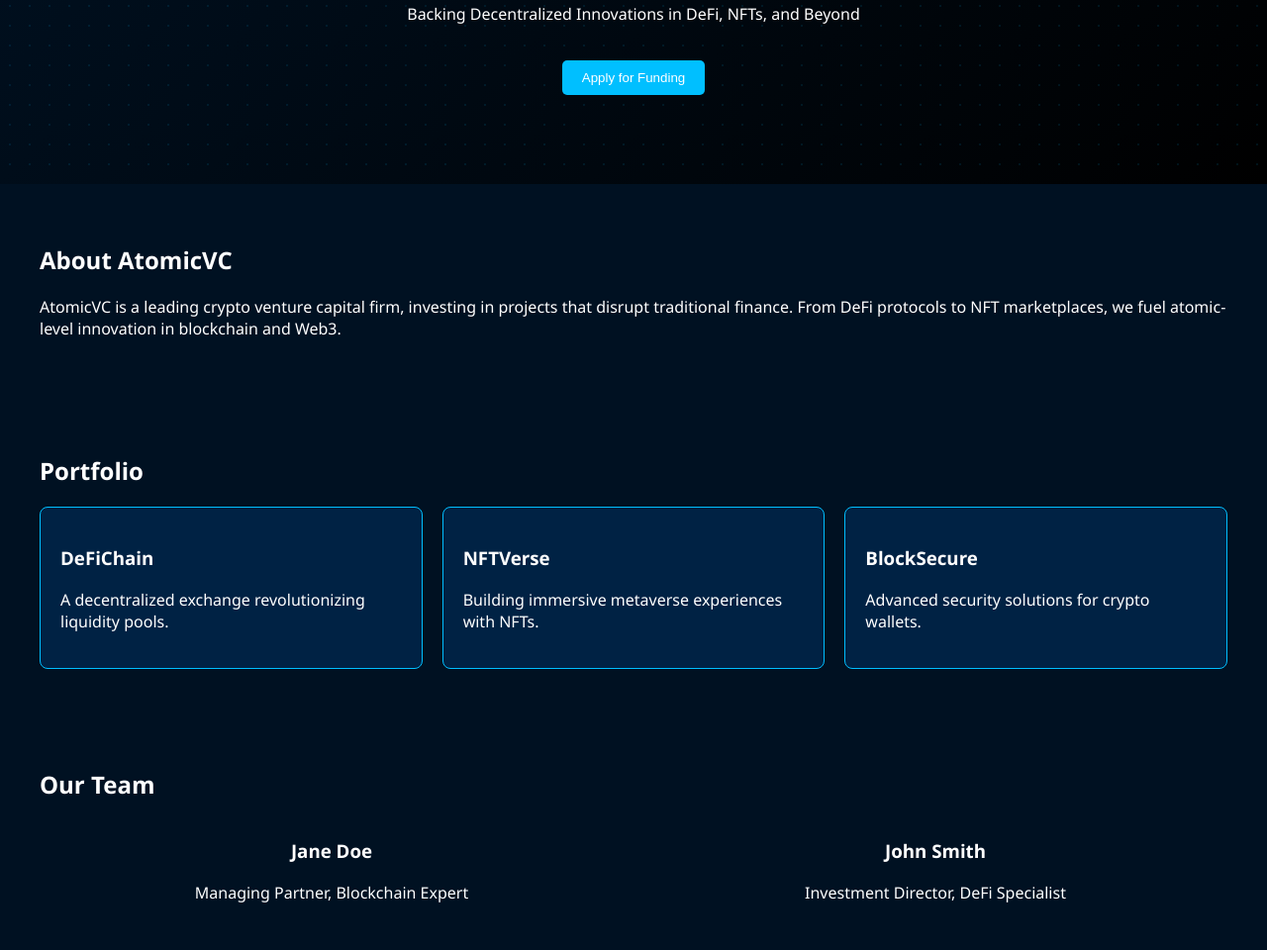
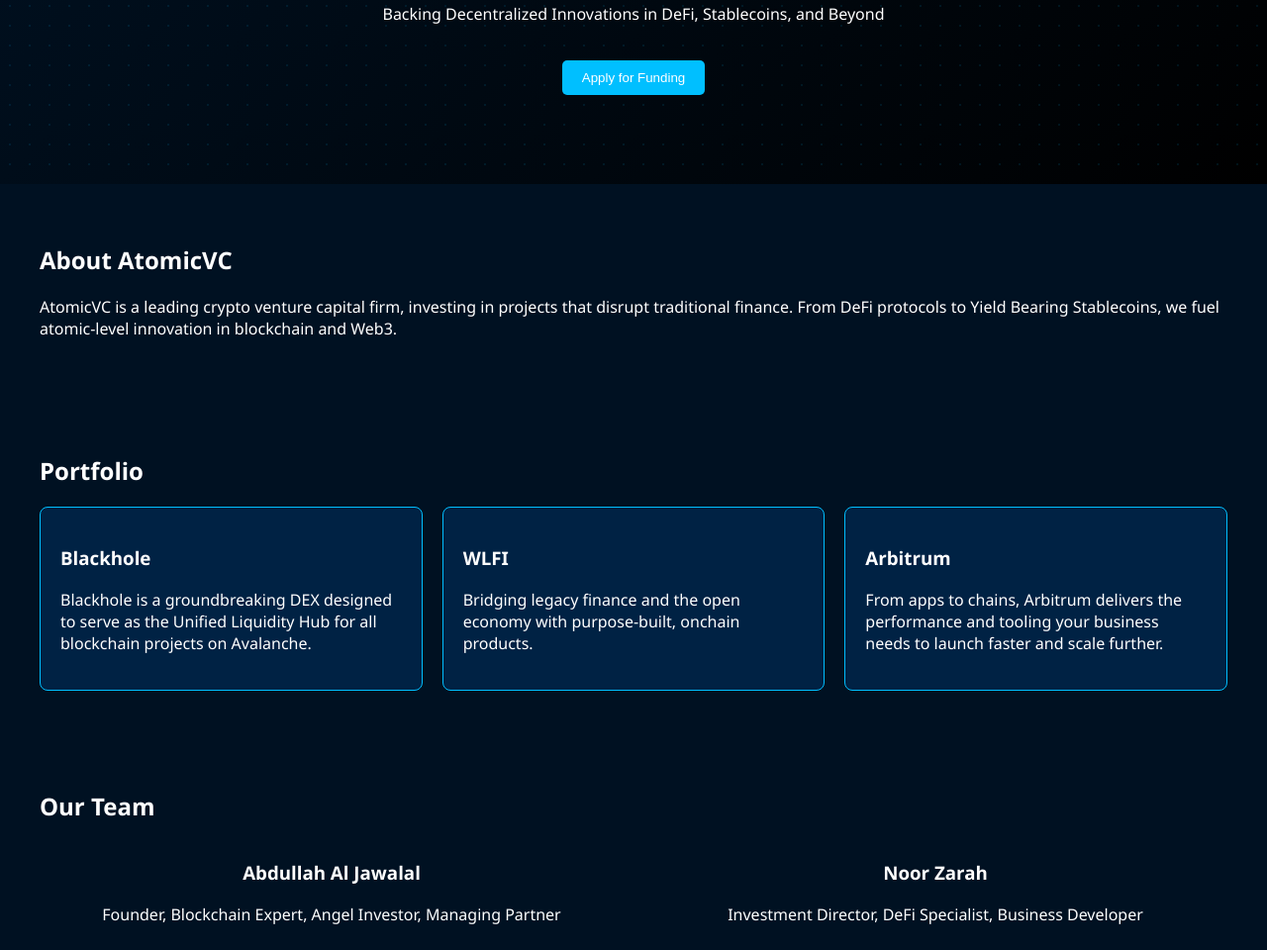
Before and after one commit to AtomicVC-coder/atomicvc, a plain HTML site: page index.html in a window 1280 px wide. Shown: the part 420-1380 px from the top of the page at 99% size. Drawn offline with Linux system fonts and the light colour scheme.

Commit message:
Update index.html

```diff
--- a/index.html
+++ b/index.html
@@ -44,28 +44,28 @@
         <div class="content">
             <img src="logo.svg" alt="AtomicVC Logo" class="logo">
             <h1>Investing in the Atomic Age of Crypto</h1>
-            <p>Backing Decentralized Innovations in DeFi, NFTs, and Beyond</p>
+            <p>Backing Decentralized Innovations in DeFi, Stablecoins, and Beyond</p>
             <button>Apply for Funding</button>
         </div>
     </div>
     <section id="about">
         <h2>About AtomicVC</h2>
-        <p>AtomicVC is a leading crypto venture capital firm, investing in projects that disrupt traditional finance. From DeFi protocols to NFT marketplaces, we fuel atomic-level innovation in blockchain and Web3.</p>
+        <p>AtomicVC is a leading crypto venture capital firm, investing in projects that disrupt traditional finance. From DeFi protocols to Yield Bearing Stablecoins, we fuel atomic-level innovation in blockchain and Web3.</p>
     </section>
     <section id="portfolio">
         <h2>Portfolio</h2>
         <div class="portfolio">
             <div class="portfolio-item">
-                <h3>DeFiChain</h3>
-                <p>A decentralized exchange revolutionizing liquidity pools.</p>
+                <h3>Blackhole</h3>
+                <p>Blackhole is a groundbreaking DEX designed to serve as the Unified Liquidity Hub for all blockchain projects on Avalanche.</p>
             </div>
             <div class="portfolio-item">
-                <h3>NFTVerse</h3>
-                <p>Building immersive metaverse experiences with NFTs.</p>
+                <h3>WLFI</h3>
+                <p>Bridging legacy finance and the open economy with purpose-built, onchain products.</p>
             </div>
             <div class="portfolio-item">
-                <h3>BlockSecure</h3>
-                <p>Advanced security solutions for crypto wallets.</p>
+                <h3>Arbitrum</h3>
+                <p>From apps to chains, Arbitrum delivers the performance and tooling your business needs to launch faster and scale further.</p>
             </div>
         </div>
     </section>
@@ -73,12 +73,12 @@
         <h2>Our Team</h2>
         <div class="team">
             <div class="team-member">
-                <h3>Jane Doe</h3>
-                <p>Managing Partner, Blockchain Expert</p>
+                <h3>Abdullah Al Jawalal</h3>
+                <p>Founder, Blockchain Expert, Angel Investor, Managing Partner</p>
             </div>
             <div class="team-member">
-                <h3>John Smith</h3>
-                <p>Investment Director, DeFi Specialist</p>
+                <h3>Noor Zarah</h3>
+                <p>Investment Director, DeFi Specialist, Business Developer</p>
             </div>
         </div>
     </section>
@@ -101,7 +101,7 @@
         </form>
     </section>
     <footer>
-        <p>&copy; 2023 AtomicVC. All rights reserved.</p>
+        <p>&copy; 2026 AtomicVC. All rights reserved.</p>
     </footer>
     <script>
         document.querySelector('form').addEventListener('submit', function(e) {
```
